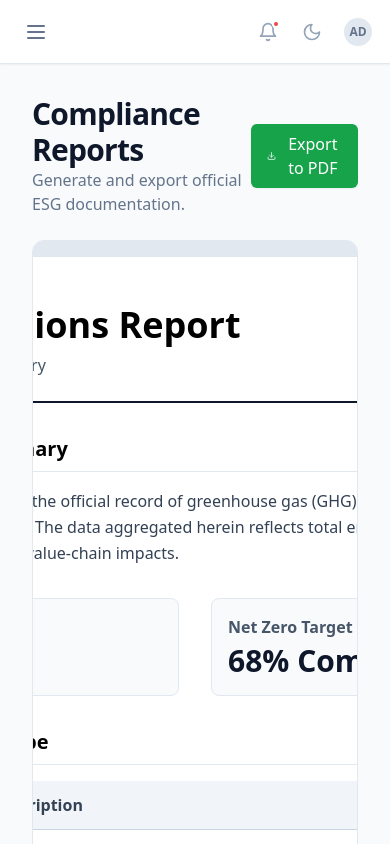
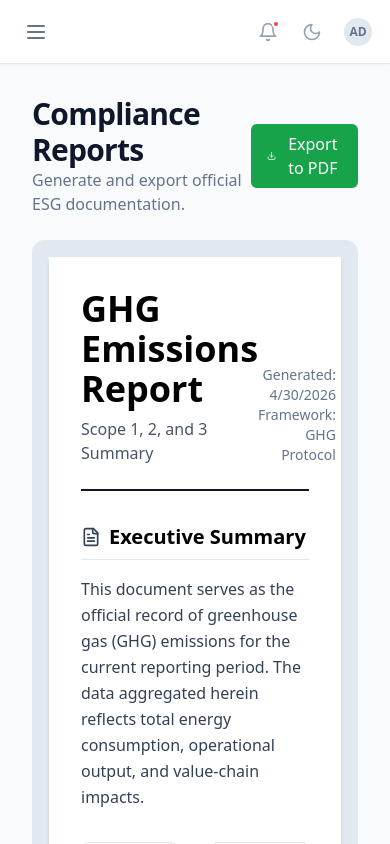
Before and after one commit to Naruto7H/EGSTRACKER, a Next.js app: page /reports in a window 390 px wide. Shown: the top 844 px of the page. Built offline with nearby package versions, Linux system fonts and the light colour scheme.

Commit message:
Refactor print styles for A4 paper format
Updated A4 paper styling for print view to allow natural scaling by the browser. Adjusted component styles for better print formatting.

```diff
--- a/src/app/(dashboard)/reports/page.tsx
+++ b/src/app/(dashboard)/reports/page.tsx
@@ -11,6 +11,13 @@ export default function ReportsPage() {
   const handlePrint = useReactToPrint({
     content: () => componentRef.current,
     documentTitle: "ESG_Compliance_Report",
+    // Force the browser to use A4 sizing and exact color printing
+    pageStyle: `
+      @page { size: auto; margin: 20mm; }
+      @media print {
+        body { -webkit-print-color-adjust: exact; print-color-adjust: exact; }
+      }
+    `,
   });
 
   return (
@@ -32,10 +39,10 @@ export default function ReportsPage() {
       {/* The Printable Area Wrapper */}
       <div className="bg-slate-200 dark:bg-slate-800/50 p-4 md:p-8 rounded-xl overflow-x-auto flex justify-center border border-slate-200 dark:border-slate-800 transition-colors">
 
-        {/* A4 Paper Styling - This is the exact div that gets printed */}
+        {/* A4 Paper Styling - Removed strict widths for the print view so the browser handles scaling naturally */}
         <div
           ref={componentRef}
-          className="bg-white text-black w-full min-w-[800px] max-w-[210mm] min-h-[297mm] p-12 shadow-md print:shadow-none print:p-0"
+          className="bg-white text-black w-full max-w-[800px] min-h-[1056px] p-8 md:p-12 shadow-md print:shadow-none print:w-full print:max-w-none print:min-h-0 print:p-0"
         >
           {/* Report Header */}
           <div className="border-b-2 border-slate-900 pb-6 mb-8 flex justify-between items-end">
@@ -53,7 +60,7 @@ export default function ReportsPage() {
           <div className="space-y-8">
             <section>
               <h2 className="text-xl font-bold border-b border-slate-200 pb-2 mb-4 flex items-center gap-2">
-                <FileText className="h-5 w-5" /> Executive Summary
+                <FileText className="h-5 w-5 text-slate-700" /> Executive Summary
               </h2>
               <p className="text-slate-700 leading-relaxed">
                 This document serves as the official record of greenhouse gas (GHG) emissions for the current reporting period. The data aggregated herein reflects total energy consumption, operational output, and value-chain impacts.
```
